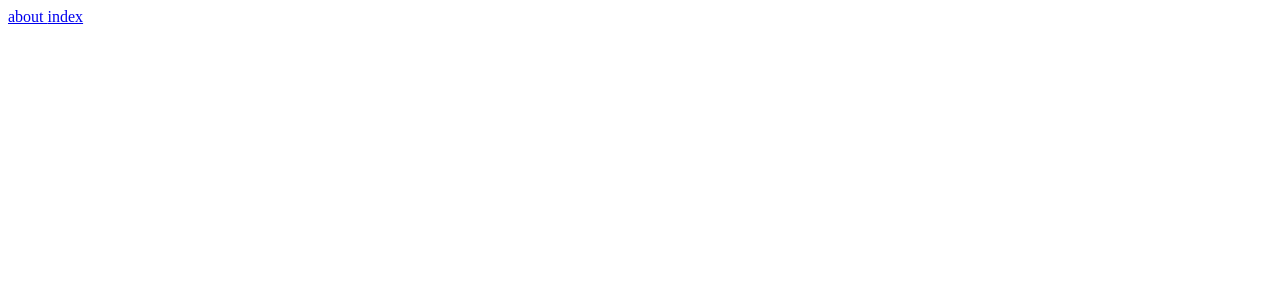
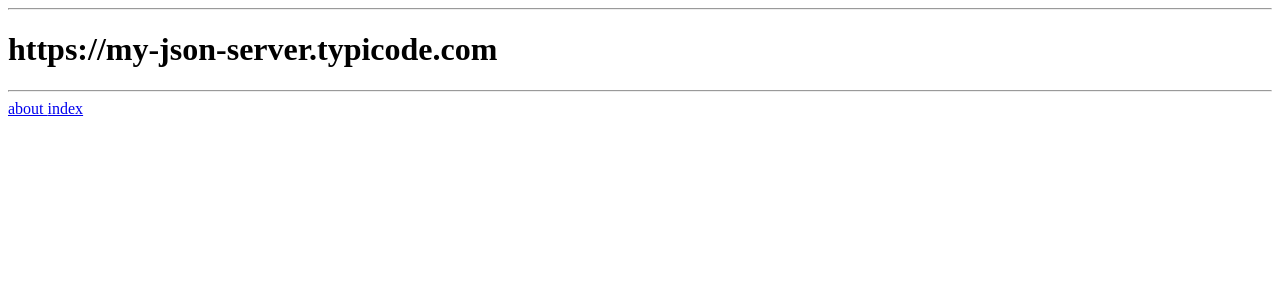
Before and after one commit to kaiying/vite-vue3, a Vue app: page / in a window 1280 px wide. Before the commit this address had no page. Shown: the top 300 px of the page. Built offline with nearby package versions, Linux system fonts and the light colour scheme; the HTML template or start-up script is replaced by a standard one.

Commit message:
using env constant sample

```diff
--- a/package.json
+++ b/package.json
@@ -3,7 +3,7 @@
   "version": "0.0.0",
   "scripts": {
     "dev": "vite",
-    "build": "vite build",
+    "build": "vite build --mode production",
     "serve": "vite preview",
     "lint": "eslint --ext .js,.vue --ignore-path .eslintignore .",
     "fix": "eslint --fix --ext .js,.vue --ignore-path .eslintignore ."
--- a/src/App.vue
+++ b/src/App.vue
@@ -1,4 +1,7 @@
 <template>
+  <hr/>
+  <h1>{{text}}</h1>
+  <hr/>
   <router-view />
   <router-link to="/about">
     about
@@ -9,6 +12,7 @@
 </template>
 
 <script setup>
+const text = import.meta.env.VITE_API_HOST;
 // This starter template is using Vue 3 experimental <script setup> SFCs
 // Check out https://github.com/vuejs/rfcs/blob/script-setup-2/active-rfcs/0000-script-setup.md
 </script>
```
Also changed, not shown: 2 other files (tests, documents, lock files or other folders).
